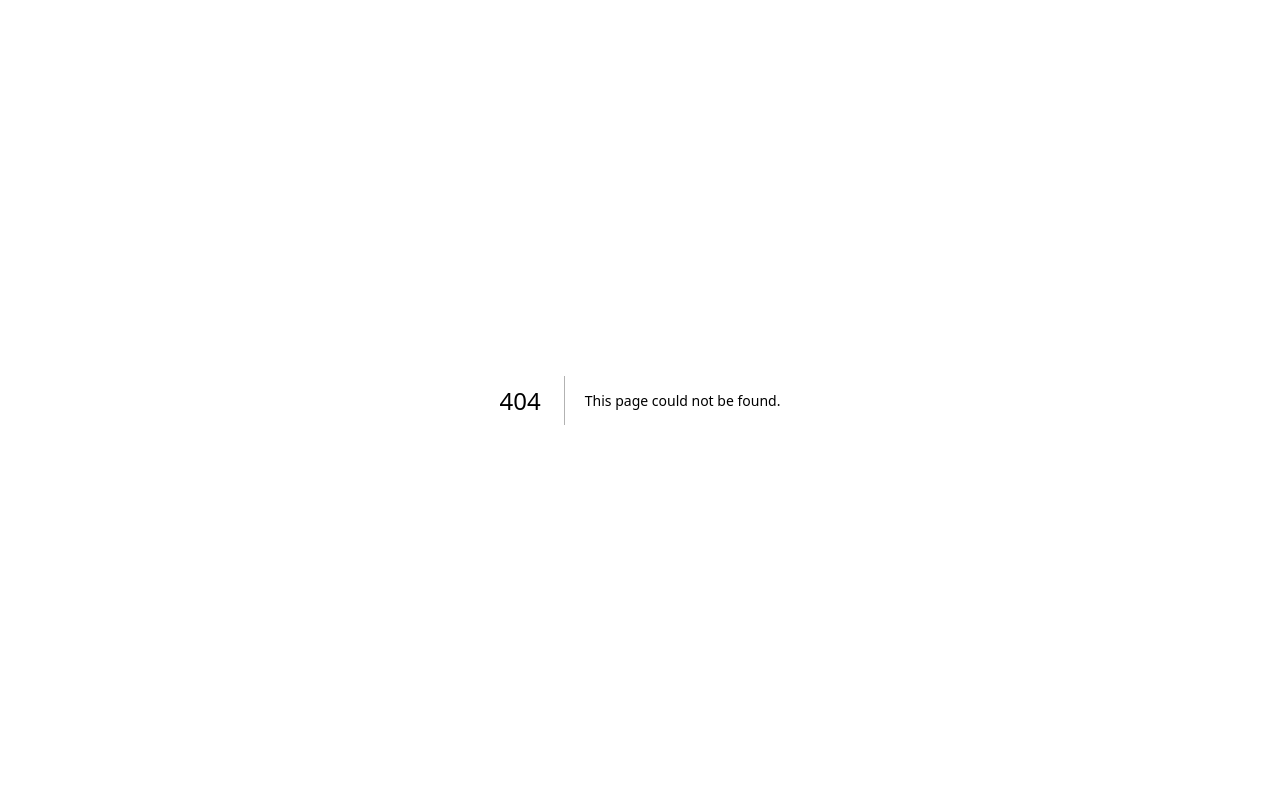
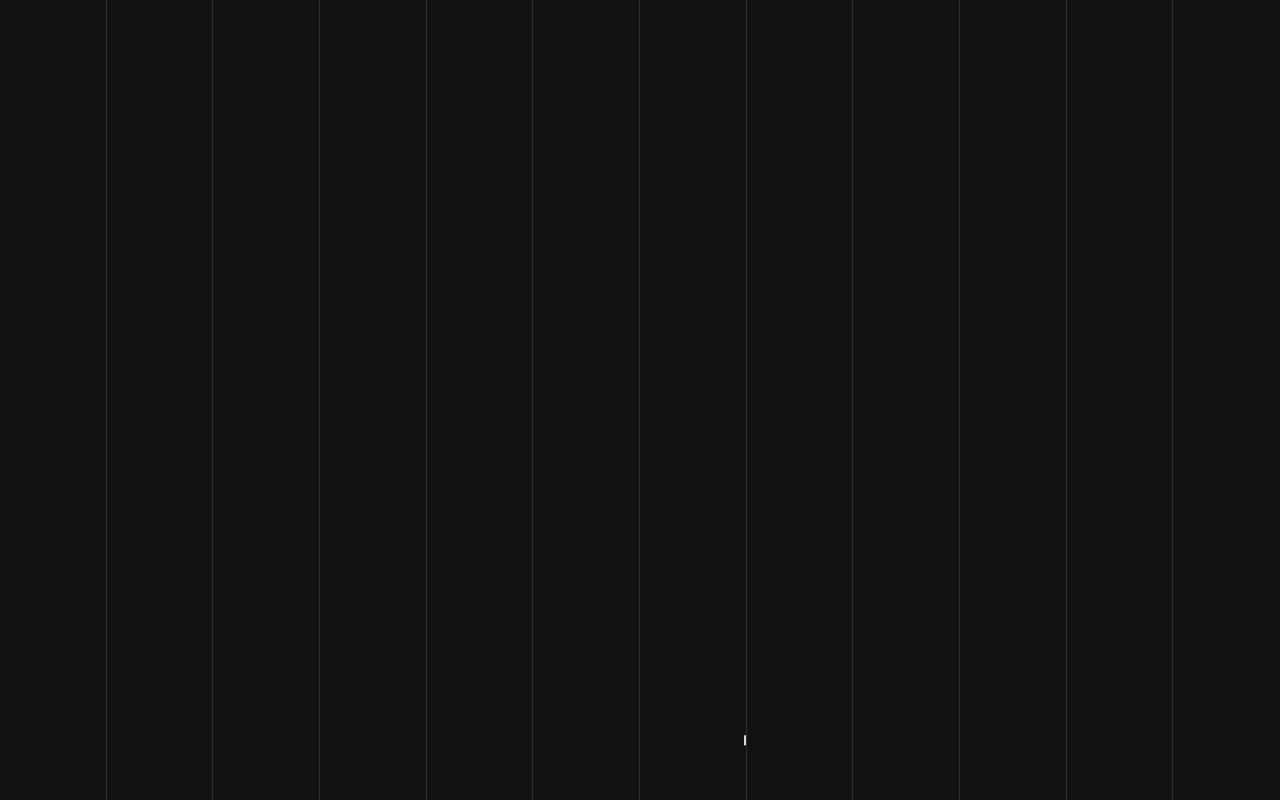
Before and after one commit to cabitibaly/next-draft, a Next.js app: page /mix-blend-mode in a window 1280 px wide. Before the commit this address had no page. Shown: the top 800 px of the page. Built offline with nearby package versions, Linux system fonts and the light colour scheme.

Commit message:
animation goute de pluie

```diff
--- /dev/null
+++ b/src/app/mix-blend-mode/page.tsx
@@ -0,0 +1,74 @@
+"use client"
+
+import gsap from "gsap";
+import { useEffect } from "react";
+
+const MixBlendMode = () => {
+
+    useEffect(() => {
+        const drops = gsap.utils.toArray<HTMLElement>(".raindrop");
+
+        const shuffled = drops.sort(() => Math.random() - 0.5);
+
+        const tl = gsap.timeline({ repeat: -1 });
+
+        shuffled.forEach((drop) => {
+            tl.fromTo(
+                drop,
+                { y: 0, opacity: 0 },
+                {
+                    y: "100vh",
+                    opacity: 1,
+                    duration: gsap.utils.random(1.5, 2.5),
+                    ease: "linear",
+                }
+            );
+        });
+
+        return () => {tl.kill();}
+    }, []);
+
+    return (
+        <>
+            <div className="fixed top-0 left-0 z-10 w-screen h-screen bg-transparent mix-blend-difference flex items-center justify-center">
+                <div className="w-full h-full grid grid-cols-12 mix-blend-difference max-md:grid-cols-8">
+                    <div className="overflow-hidden relative h-screen border-r-[0.75px] border-[#8C8C8C]/30">
+                        <div className="raindrop opacity-0 absolute top-0 right-0 w-0.5 h-2.5 bg-white"></div>
+                    </div>
+                    <div className="overflow-hidden relative h-screen border-r-[0.75px] border-[#8C8C8C]/30"></div>
+                    <div className="overflow-hidden relative h-screen border-r-[0.75px] border-[#8C8C8C]/30 max-md:hidden"></div>
+                    <div className="overflow-hidden relative h-screen border-r-[0.75px] border-[#8C8C8C]/30">
+                        <div className="raindrop opacity-0 absolute top-0 right-0 w-0.5 h-2.5 bg-white"></div>
+                    </div>
+                    <div className="overflow-hidden relative h-screen border-r-[0.75px] border-[#8C8C8C]/30"></div>
+                    <div className="overflow-hidden relative h-screen border-r-[0.75px] border-[#8C8C8C]/30 max-md:hidden"></div>
+                    <div className="overflow-hidden relative h-screen border-r-[0.75px] border-[#8C8C8C]/30">
+                        <div className="raindrop opacity-0 absolute top-0 right-0 w-0.5 h-2.5 bg-white"></div>
+                    </div>
+                    <div className="overflow-hidden relative h-screen border-r-[0.75px] border-[#8C8C8C]/30"></div>
+                    <div className="overflow-hidden relative h-screen border-r-[0.75px] border-[#8C8C8C]/30 max-md:hidden"></div>
+                    <div className="overflow-hidden relative h-screen border-r-[0.75px] border-[#8C8C8C]/30">
+                        <div className="raindrop opacity-0 absolute top-0 right-0 w-0.5 h-2.5 bg-white"></div>
+                    </div>
+                    <div className="overflow-hidden relative h-screen border-r-[0.75px] border-[#8C8C8C]/30"></div>
+                    <div className="overflow-hidden relative h-screen border-none"></div>
+                </div>
+            </div>
+            <div className="w-screen h-screen bg-[#111113] flex items-center justify-center">
+                {/* <div className="relative bg-red-300 h-40 flex items-center justify-center">
+                    <h1 className="text-white text-4xl mix-blend-difference">
+                        HELLO
+                    </h1>
+                </div> */}
+            </div>
+            <div className="w-screen h-screen bg-[#EEEEFA] flex items-center justify-center">
+
+            </div>
+            <div className="w-screen h-screen bg-red-800 flex items-center justify-center">
+
+            </div>
+        </>
+    )
+}
+
+export default MixBlendMode
--- a/src/app/portfolio/parallax/page.tsx
+++ b/src/app/portfolio/parallax/page.tsx
@@ -122,7 +122,7 @@ const Parallax = () => {
                             <div className="text-base text-neutral-400 font-space-grotesk font-medium">{images.length}</div>
                         </div>
                         <div className="z-1 overflow-hidden">
-                            <div ref={titleRef} className="text-base text-white font-medium uppercase max-xs:text-xs">{texts[activeIndex]}</div>
+                            <div ref={titleRef} className="mix-blend-difference text-base text-white font-medium uppercase max-xs:text-xs">{texts[activeIndex]}</div>
                         </div>
                     </div>
                 </div>
```
